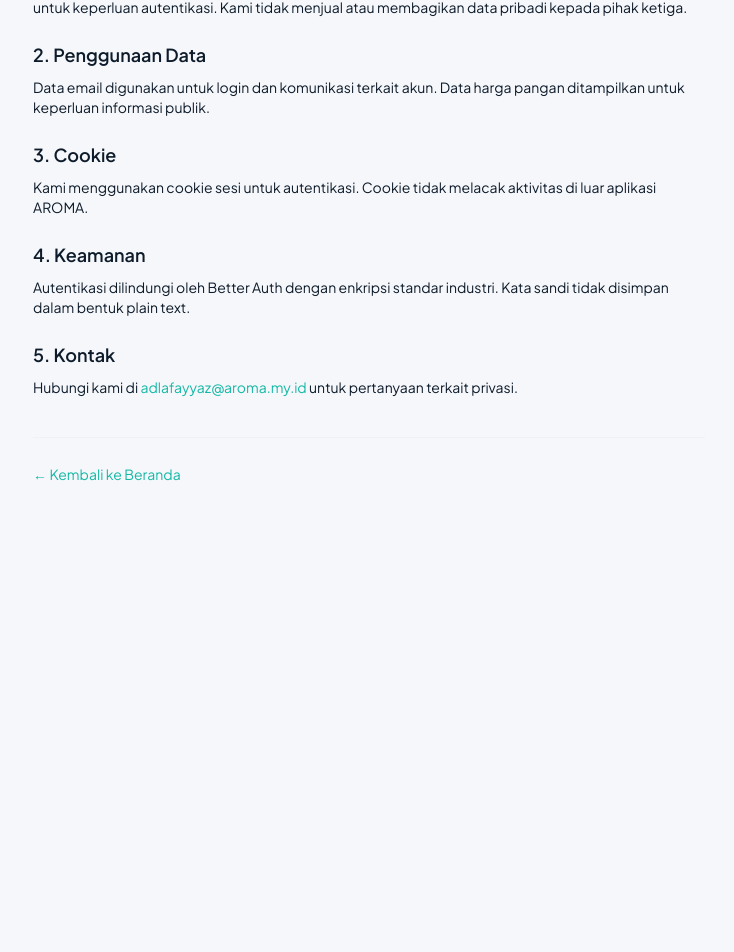
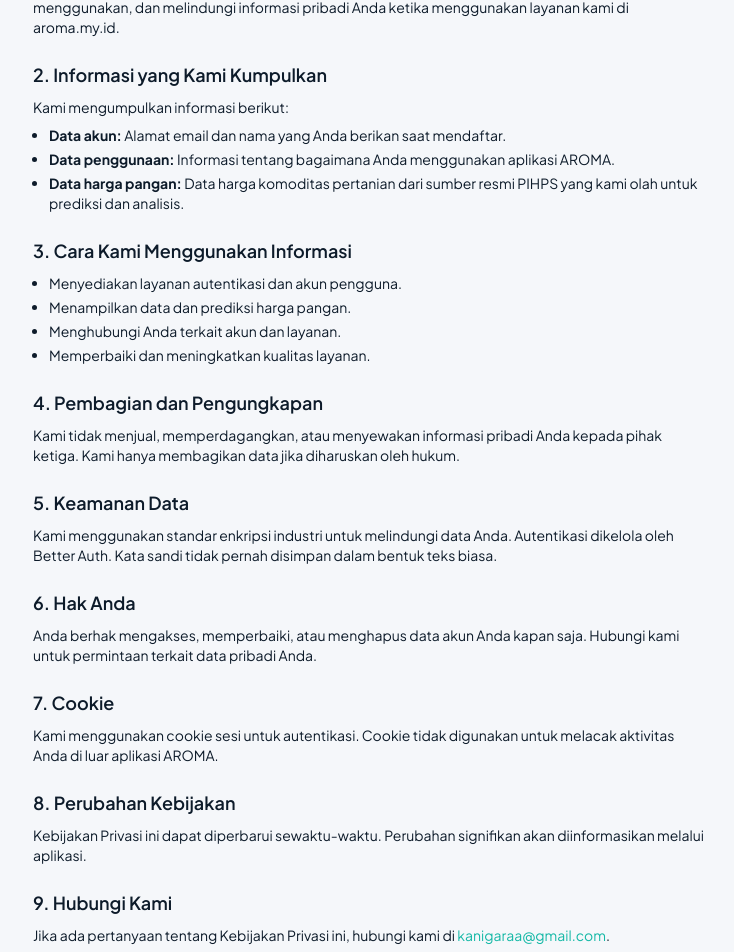
Before and after one commit to kanigaraa/aroma-web, a Next.js app: page /privacy in a window 1280 px wide. Shown: the part 219-1171 px from the top of the page, without its empty margins (271-1005 px from the left). Before the commit the page ends 800 px from the top, so only its background shows below. Built offline with nearby package versions, Linux system fonts and the light colour scheme.

Commit message:
fix: privacy/terms Indonesian content, remove mixed language

```diff
--- a/src/app/privacy/page.tsx
+++ b/src/app/privacy/page.tsx
@@ -14,28 +14,58 @@ export default function PrivacyPage() {
 
           <section className="space-y-6 text-sm text-copy">
             <div>
-              <h2 className="mb-2 text-lg font-semibold text-primary">1. Data yang Kami Kumpulkan</h2>
-              <p>AROMA menyimpan data harga pangan dari sumber resmi (PIHPS) dan data akun pengguna (email) untuk keperluan autentikasi. Kami tidak menjual atau membagikan data pribadi kepada pihak ketiga.</p>
+              <h2 className="mb-2 text-lg font-semibold text-primary">1. Pendahuluan</h2>
+              <p>Kebijakan Privasi ini menjelaskan bagaimana AROMA ("kami", "aplikasi") mengumpulkan, menggunakan, dan melindungi informasi pribadi Anda ketika menggunakan layanan kami di aroma.my.id.</p>
             </div>
 
             <div>
-              <h2 className="mb-2 text-lg font-semibold text-primary">2. Penggunaan Data</h2>
-              <p>Data email digunakan untuk login dan komunikasi terkait akun. Data harga pangan ditampilkan untuk keperluan informasi publik.</p>
+              <h2 className="mb-2 text-lg font-semibold text-primary">2. Informasi yang Kami Kumpulkan</h2>
+              <p>Kami mengumpulkan informasi berikut:</p>
+              <ul className="ml-4 mt-2 list-disc space-y-1">
+                <li><strong>Data akun:</strong> Alamat email dan nama yang Anda berikan saat mendaftar.</li>
+                <li><strong>Data penggunaan:</strong> Informasi tentang bagaimana Anda menggunakan aplikasi AROMA.</li>
+                <li><strong>Data harga pangan:</strong> Data harga komoditas pertanian dari sumber resmi PIHPS yang kami olah untuk prediksi dan analisis.</li>
+              </ul>
             </div>
 
             <div>
-              <h2 className="mb-2 text-lg font-semibold text-primary">3. Cookie</h2>
-              <p>Kami menggunakan cookie sesi untuk autentikasi. Cookie tidak melacak aktivitas di luar aplikasi AROMA.</p>
+              <h2 className="mb-2 text-lg font-semibold text-primary">3. Cara Kami Menggunakan Informasi</h2>
+              <ul className="ml-4 mt-2 list-disc space-y-1">
+                <li>Menyediakan layanan autentikasi dan akun pengguna.</li>
+                <li>Menampilkan data dan prediksi harga pangan.</li>
+                <li>Menghubungi Anda terkait akun dan layanan.</li>
+                <li>Memperbaiki dan meningkatkan kualitas layanan.</li>
+              </ul>
             </div>
 
             <div>
-              <h2 className="mb-2 text-lg font-semibold text-primary">4. Keamanan</h2>
-              <p>Autentikasi dilindungi oleh Better Auth dengan enkripsi standar industri. Kata sandi tidak disimpan dalam bentuk plain text.</p>
+              <h2 className="mb-2 text-lg font-semibold text-primary">4. Pembagian dan Pengungkapan</h2>
+              <p>Kami tidak menjual, memperdagangkan, atau menyewakan informasi pribadi Anda kepada pihak ketiga. Kami hanya membagikan data jika diharuskan oleh hukum.</p>
             </div>
 
             <div>
-              <h2 className="mb-2 text-lg font-semibold text-primary">5. Kontak</h2>
-              <p>Hubungi kami di <a href="mailto:adlafayyaz@aroma.my.id" className="text-accent hover:underline">adlafayyaz@aroma.my.id</a> untuk pertanyaan terkait privasi.</p>
+              <h2 className="mb-2 text-lg font-semibold text-primary">5. Keamanan Data</h2>
+              <p>Kami menggunakan standar enkripsi industri untuk melindungi data Anda. Autentikasi dikelola oleh Better Auth. Kata sandi tidak pernah disimpan dalam bentuk teks biasa.</p>
+            </div>
+
+            <div>
+              <h2 className="mb-2 text-lg font-semibold text-primary">6. Hak Anda</h2>
+              <p>Anda berhak mengakses, memperbaiki, atau menghapus data akun Anda kapan saja. Hubungi kami untuk permintaan terkait data pribadi Anda.</p>
+            </div>
+
+            <div>
+              <h2 className="mb-2 text-lg font-semibold text-primary">7. Cookie</h2>
+              <p>Kami menggunakan cookie sesi untuk autentikasi. Cookie tidak digunakan untuk melacak aktivitas Anda di luar aplikasi AROMA.</p>
+            </div>
+
+            <div>
+              <h2 className="mb-2 text-lg font-semibold text-primary">8. Perubahan Kebijakan</h2>
+              <p>Kebijakan Privasi ini dapat diperbarui sewaktu-waktu. Perubahan signifikan akan diinformasikan melalui aplikasi.</p>
+            </div>
+
+            <div>
+              <h2 className="mb-2 text-lg font-semibold text-primary">9. Hubungi Kami</h2>
+              <p>Jika ada pertanyaan tentang Kebijakan Privasi ini, hubungi kami di <a href="mailto:kanigaraa@gmail.com" className="text-accent hover:underline">kanigaraa@gmail.com</a>.</p>
             </div>
           </section>
 
--- a/src/app/terms/page.tsx
+++ b/src/app/terms/page.tsx
@@ -15,37 +15,48 @@ export default function TermsPage() {
           <section className="space-y-8 text-sm text-copy">
             <div>
               <h2 className="mb-2 text-lg font-semibold text-primary">1. Penerimaan Syarat</h2>
-              <p>Dengan mengakses dan menggunakan AROMA, Anda bersedia terikat dengan ketentuan ini. Jika tidak setuju, jangan gunakan layanan ini.</p>
+              <p>Dengan mengakses dan menggunakan AROMA, Anda bersedia terikat dengan ketentuan layanan ini. Jika tidak setuju dengan salah satu ketentuan, segera hentikan penggunaan aplikasi.</p>
             </div>
 
             <div>
-              <h2 className="mb-2 text-lg font-semibold text-primary">2. Deskripsi Layanan</h2>
-              <p>AROMA menyediakan informasi harga pangan dari sumber resmi (PIHPS) untuk tujuan edukasi dan analisis. Data disajikan apa adanya tanpa jaminan akurasi mutlak.</p>
+              <h2 className="mb-2 text-lg font-semibold text-primary">2. Tentang AROMA</h2>
+              <p>AROMA adalah aplikasi web yang menyediakan informasi dan prediksi harga pangan di Indonesia. Data harga berasal dari sumber resmi PIHPS (Pusat Informasi Harga Pangan Swalayan). Informasi yang disajikan bertujuan untuk edukasi dan analisis, bukan nasihat finansial atau perdagangan.</p>
             </div>
 
             <div>
-              <h2 className="mb-2 text-lg font-semibold text-primary">3. Penggunaan yang Dilarang</h2>
-              <p>Anda tidak boleh menggunakan AROMA untuk mencuri data secara sistematis, menggunakan untuk tujuan komersial tanpa izin, atau做任何 hal yang melanggar hukum yang berlaku di Indonesia.</p>
+              <h2 className="mb-2 text-lg font-semibold text-primary">3. Akun Pengguna</h2>
+              <p>Anda harus berusia minimal 17 tahun untuk membuat akun AROMA. Anda bertanggung jawab menjaga kerahasiaan akun dan aktivitas yang terjadi di bawah akun Anda.</p>
             </div>
 
             <div>
-              <h2 className="mb-2 text-lg font-semibold text-primary">4. Tidak Ada Jaminan</h2>
-              <p>Informasi harga pangan disediakan "apa adanya". Kami tidak menjamin data selalu akurat atau tersedia setiap saat.</p>
+              <h2 className="mb-2 text-lg font-semibold text-primary">4. Penggunaan yang Dilarang</h2>
+              <p>Anda tidak diperkenankan:</p>
+              <ul className="ml-4 mt-2 list-disc space-y-1">
+                <li>Menggunakan AROMA untuk tujuan komersial tanpa izin tertulis dari kami.</li>
+                <li>Mengambil atau mencuri data secara sistematis (web scraping).</li>
+                <li>Menggunakan bot atau alat otomatis untuk mengakses layanan.</li>
+                <li>Melanggar hukum yang berlaku di Indonesia.</li>
+              </ul>
             </div>
 
             <div>
-              <h2 className="mb-2 text-lg font-semibold text-primary">5. Batasan Tanggung Jawab</h2>
-              <p>Kami tidak bertanggung jawab atas kerugian yang timbul dari penggunaan data di AROMA. Gunakan informasi ini sebagai referensi, bukan nasihat finansial.</p>
+              <h2 className="mb-2 text-lg font-semibold text-primary">5. Ketidakpastian dan Keterbatasan</h2>
+              <p>Data harga pangan disediakan apa adanya tanpa jaminan akurasi atau ketersediaan penuh. Prediksi harga bersifat estimasi dan tidak menjamin nilai aktual di pasar. AROMA tidak bertanggung jawab atas kerugian yang timbul dari penggunaan informasi di aplikasi ini.</p>
             </div>
 
             <div>
               <h2 className="mb-2 text-lg font-semibold text-primary">6. Perubahan Ketentuan</h2>
-              <p>Ketentuan dapat berubah sewaktu-waktu. Penggunaan berkelanjutan berarti penerimaan terhadap ketentuan yang berlaku.</p>
+              <p>Ketentuan layanan dapat berubah sewaktu-waktu tanpa pemberitahuan terlebih dahulu. Penggunaan berkelanjutan terhadap AROMA berarti Anda menerima ketentuan yang berlaku.</p>
             </div>
 
             <div>
-              <h2 className="mb-2 text-lg font-semibold text-primary">7. Kontak</h2>
-              <p>Pertanyaan? Hubungi <a href="mailto:adlafayyaz@aroma.my.id" className="text-accent hover:underline">adlafayyaz@aroma.my.id</a></p>
+              <h2 className="mb-2 text-lg font-semibold text-primary">7. Hukum yang Berlaku</h2>
+              <p>Ketentuan ini diatur oleh hukum Republik Indonesia. Setiap sengketa akan diselesaikan secara musyawarah terlebih dahulu.</p>
+            </div>
+
+            <div>
+              <h2 className="mb-2 text-lg font-semibold text-primary">8. Hubungi Kami</h2>
+              <p>Pertanyaan? Kirim email ke <a href="mailto:kanigaraa@gmail.com" className="text-accent hover:underline">kanigaraa@gmail.com</a>.</p>
             </div>
           </section>
 
```
